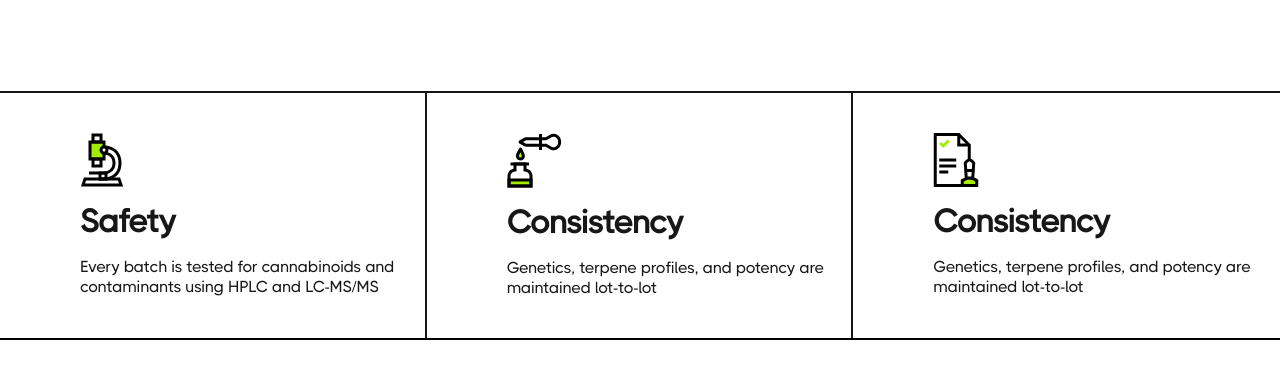
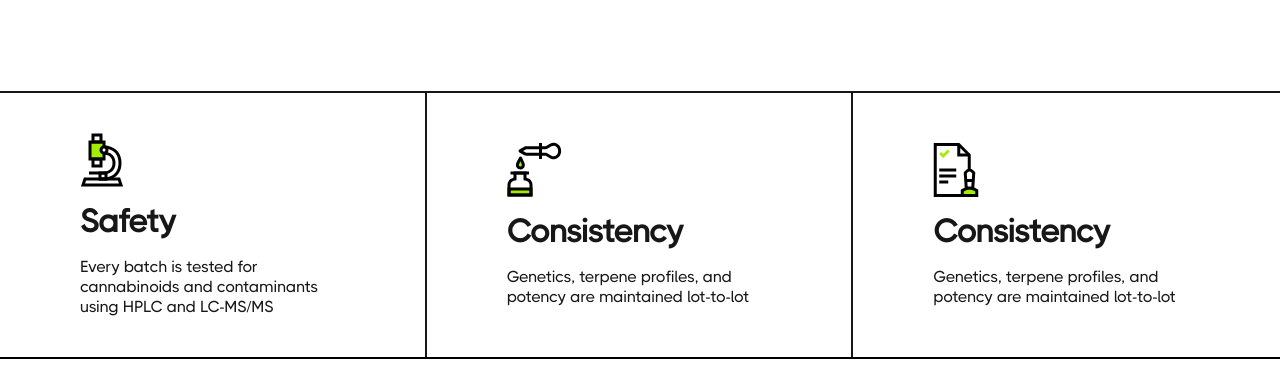
Before and after one commit to Life-Cycle-Dev/cannex-frontend, a Next.js app: page /about-us in a window 1280 px wide. Shown: the part 3320-3687 px from the top of the page. Built offline with nearby package versions, Linux system fonts and the light colour scheme; no server answers.

Commit message:
Refactor About Us page layout by removing unnecessary flex properties and correcting font class names for improved readability and consistency. Streamline component structure for better maintainability.

```diff
--- a/src/app/about-us/page.tsx
+++ b/src/app/about-us/page.tsx
@@ -427,12 +427,12 @@ export default function Page() {
                 )
               }
             >
-              <div className="flex flex-col flex-shrink-0 items-start gap-4 w-80">
+              <div className="flex flex-col  items-start gap-4">
                 <SafetyIcon />
                 <div className="self-stretch text-[2rem] font-bold leading-[120%]">
                   Safety
                 </div>
-                <div className="self-stretch ont-medium leading-[125%]">
+                <div className="self-stretch font-medium leading-[125%]">
                   Every batch is tested for cannabinoids and contaminants using
                   HPLC and LC-MS/MS
                 </div>
@@ -451,12 +451,12 @@ export default function Page() {
                 )
               }
             >
-              <div className="flex flex-col flex-shrink-0 items-start gap-4 w-80">
+              <div className="flex flex-col items-start gap-4">
                 <ConsistencyIcon />
                 <div className="self-stretch text-[2rem] font-bold leading-[120%]">
                   Consistency
                 </div>
-                <div className="self-stretch ont-medium leading-[125%]">
+                <div className="self-stretch font-medium leading-[125%]">
                   Genetics, terpene profiles, and potency are maintained
                   lot-to-lot
                 </div>
@@ -466,7 +466,7 @@ export default function Page() {
             <div
               style={{ transitionDelay: "400ms", animationDelay: "400ms" }}
               className={
-                "flex justify-start items-center  py-10 tablet:px-20" +
+                "flex justify-start items-center py-10 tablet:px-20" +
                 getClassNameAnimation(
                   show,
                   1000,
@@ -475,12 +475,12 @@ export default function Page() {
                 )
               }
             >
-              <div className="flex flex-col flex-shrink-0 items-start gap-4 w-80">
+              <div className="flex flex-col items-start gap-4">
                 <EfficacyIcon />
                 <div className="self-stretch text-[2rem] font-bold leading-[120%]">
                   Consistency
                 </div>
-                <div className="self-stretch ont-medium leading-[125%]">
+                <div className="self-stretch font-medium leading-[125%]">
                   Genetics, terpene profiles, and potency are maintained
                   lot-to-lot
                 </div>
```
